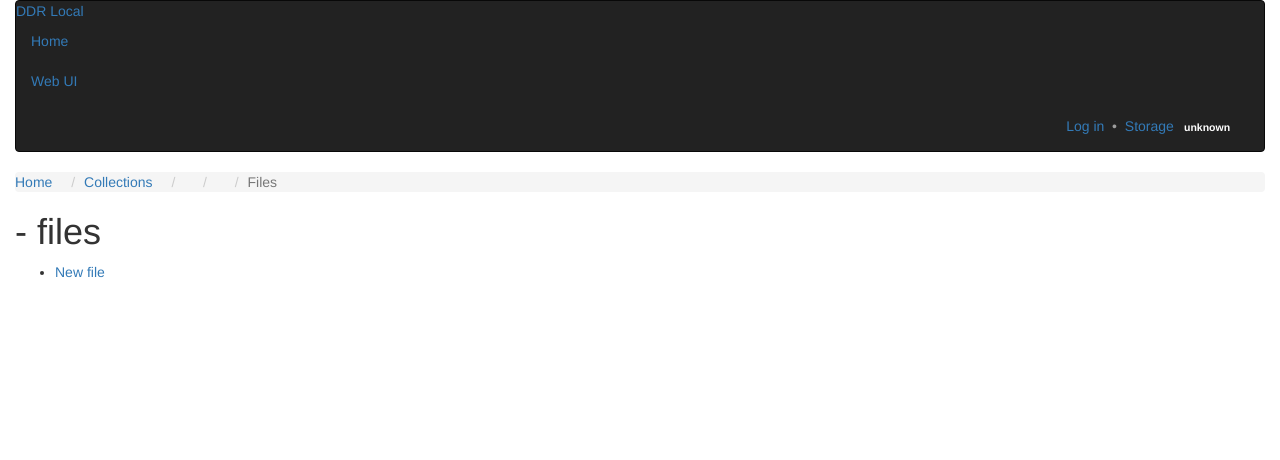
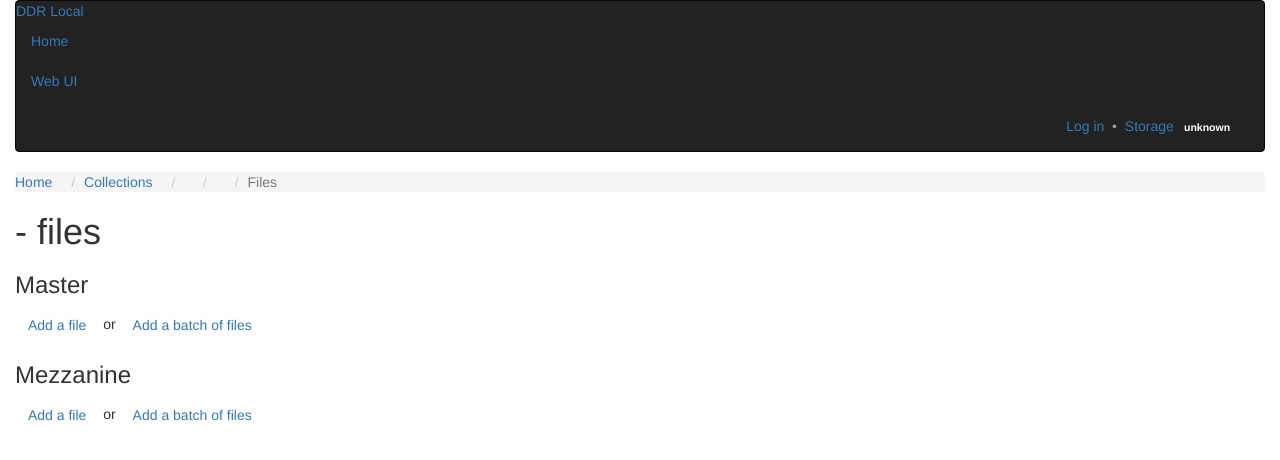
Before and after one commit to denshoproject/ddr-local, a Django app: template ddrlocal/webui/templates/webui/entities/files.html in a window 1280 px wide. Shown: the top 460 px of the page. Run offline with Django 3.2, Linux system fonts and the light colour scheme; the template is opened without the code that fills it, so the values that code supplies are empty; some libraries are stand-ins or nearby versions.

Commit message:
files page and forms now separate by role

```diff
--- a/ddrlocal/webui/templates/webui/entities/files.html
+++ b/ddrlocal/webui/templates/webui/entities/files.html
@@ -17,16 +17,59 @@
 
 <h1>{{ entity.id }} - files</h1>
 
-<ul>
-{% for file in entity.files %}
-  <li>
-  <a href="{% url "webui-entity-file" repo org cid eid forloop.counter0 %}"><img src="{{ MEDIA_URL }}{{ file.url }}" width="100" height="100" /></a><br/>
-  <a href="{% url "webui-entity-file" repo org cid eid forloop.counter0 %}">{{ file.basename }}</a><br/>
-  {{ file.size|filesizeformat }}<br/>
-  </li>
+<h3>Master</h3>
+{% if entity.files_master %}
+<table class="table table-bordered">
+{% for file in entity.files_master %}
+  <tr>
+    <td>
+      <a class="btn btn-mini" href="{{ file.url }}edit/">Edit</a>
+      &nbsp;
+      <a class="btn btn-mini" href="{{ file.url }}delete/">Delete</a>
+    </td>
+    <td>
+      <a href="{{ file.url }}">{{ file.basename }}</a>
+      ({{ file.size|filesizeformat }})
+    </td>
+    <td>
+      {{ file.label }}
+    </td>
+  </tr>
 {% endfor %}
-  <li><a href="{% url "webui-entity-add" repo org cid eid %}">New file</a></li>
-</ul>
+</table>
+{% endif %}
+<p>
+<a href="{% url "webui-file-new-master" repo org cid eid %}" class="btn">Add a file</a>
+or
+<a href="{% url "webui-file-batch-master" repo org cid eid %}" class="btn">Add a batch of files</a>
+</p>
+
+<h3>Mezzanine</h3>
+{% if entity.files_mezzanine %}
+<table class="table table-bordered">
+{% for file in entity.files_mezzanine %}
+  <tr>
+    <td>
+      <a class="btn btn-mini" href="{{ file.url }}edit/">Edit</a>
+      &nbsp;
+      <a class="btn btn-mini" href="{{ file.url }}delete/">Delete</a>
+    </td>
+    <td>
+      <a href="{{ file.url }}">{{ file.basename }}</a>
+      ({{ file.size|filesizeformat }})
+    </td>
+    <td>
+      {{ file.label }}
+    </td>
+  </tr>
+{% endfor %}
+</table>
+{% endif %}
+<p>
+<a href="{% url "webui-file-new-mezzanine" repo org cid eid %}" class="btn">Add a file</a>
+or
+<a href="{% url "webui-file-batch-mezzanine" repo org cid eid %}" class="btn">Add a batch of files</a>
+</p>
 
     </div><!-- .span12 -->
   </div><!-- .row-fluid -->
--- a/ddrlocal/webui/urls.py
+++ b/ddrlocal/webui/urls.py
@@ -49,7 +49,11 @@ urlpatterns = patterns(
 
     url(r'^(?P<repo>[\w]+)-(?P<org>[\w]+)-(?P<cid>[\d]+)-(?P<eid>[\d]+)/files/(?P<sha1>[\w]+)/$', 'webui.views.files.detail', name='webui-file'),
 
-    url(r'^(?P<repo>[\w]+)-(?P<org>[\w]+)-(?P<cid>[\d]+)-(?P<eid>[\d]+)/files/new/$', 'webui.views.files.new', name='webui-file-new'),
+    url(r'^(?P<repo>[\w]+)-(?P<org>[\w]+)-(?P<cid>[\d]+)-(?P<eid>[\d]+)/batch/master/$', 'webui.views.files.batch', kwargs={'role':'master'}, name='webui-file-batch-master'),
+    url(r'^(?P<repo>[\w]+)-(?P<org>[\w]+)-(?P<cid>[\d]+)-(?P<eid>[\d]+)/batch/mezzanine/$', 'webui.views.files.batch', kwargs={'role':'mezzanine'}, name='webui-file-batch-mezzanine'),
+    url(r'^(?P<repo>[\w]+)-(?P<org>[\w]+)-(?P<cid>[\d]+)-(?P<eid>[\d]+)/new/master/$', 'webui.views.files.new', kwargs={'role':'master'}, name='webui-file-new-master'),
+    url(r'^(?P<repo>[\w]+)-(?P<org>[\w]+)-(?P<cid>[\d]+)-(?P<eid>[\d]+)/new/mezzanine/$', 'webui.views.files.new', kwargs={'role':'mezzanine'}, name='webui-file-new-mezzanine'),
+    url(r'^(?P<repo>[\w]+)-(?P<org>[\w]+)-(?P<cid>[\d]+)-(?P<eid>[\d]+)/new/$', 'webui.views.files.new', name='webui-file-new'),
 
     #
 
```
Also changed, not shown: ddrlocal/ddrlocal/models/entity.py (+8 -0 lines).
